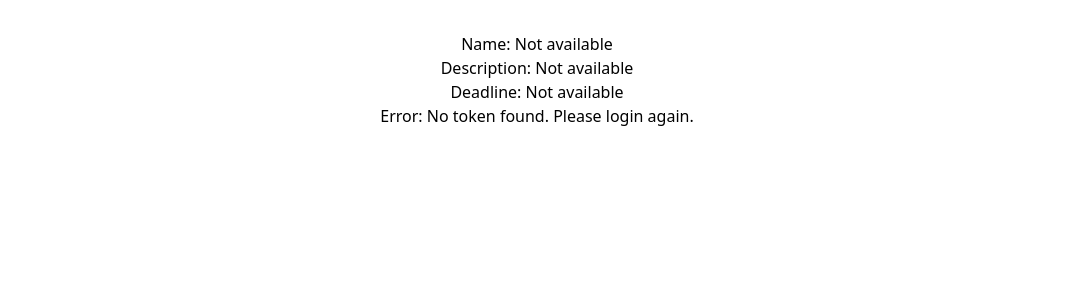
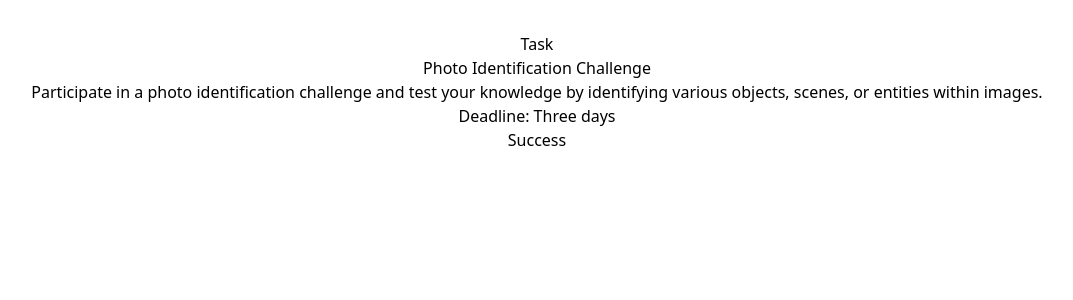
Before and after one commit to Simun234/nature-app, a React (Vite) app in the folder nature-app/: page /dashboard in a window 1280 px wide. Shown: the top 300 px of the page, without its empty margins (103-1176 px from the left). Built offline with nearby package versions, Linux system fonts and the light colour scheme.

Commit message:
write code and delete some f

```diff
--- a/nature-app/src/Components/Dashboard.tsx
+++ b/nature-app/src/Components/Dashboard.tsx
@@ -1,70 +1,62 @@
-import React, { useState, useEffect } from "react";
-import axios from "axios";
+import React, { useState } from "react";
 
-const TaskComponent = () => {
-  const [task, setTask] = useState({
-    name: "",
-    description: "",
-    deadlineForSubmission: "",
-  });
-  const [error, setError] = useState("");
-  const [loading, setLoading] = useState(true); // Set loading to true initially
+interface Task {
+  id: number;
+  title: string;
+  description: string;
+  Deadlineforsubmission: string;
+}
 
-  useEffect(() => {
-    const fetchFirstTask = async () => {
-      try {
-        const apiBaseUrl =
-          "https://nature-app-3fa1c-default-rtdb.firebaseio.com/api";
-        const token = localStorage.getItem("token");
+const tasks: Task[] = [
+  {
+    id: 0,
+    title: "Photo Identification Challenge",
+    description:
+      "Participate in a photo identification challenge and test your knowledge by identifying various objects, scenes, or entities within images.",
+    Deadlineforsubmission: "Three days",
+  },
+  {
+    id: 1,
+    title: "Plant a Tree Campaign",
+    description:
+      "Join our Plant a Tree Campaign and contribute to reforestation efforts by planting trees to combat climate change and preserve our environment.",
+    Deadlineforsubmission: "Five days",
+  },
+  {
+    id: 2,
+    title: "Nature Sounds and Meditation",
+    description:
+      "Immerse yourself in the serenity of nature with our Nature Sounds and Meditation sessions, designed to provide relaxation and inner peace through the soothing sounds of the natural world.",
+    Deadlineforsubmission: "Ten days",
+  },
+];
 
-        // Ensure the token exists before making the request
-        if (!token) {
-          throw new Error("No token found. Please login again.");
-        }
+const TaskList: React.FC<{}> = () => {
+  const [currentTaskIndex, setCurrentTaskIndex] = useState(0);
 
-        const response = await axios.get(`${apiBaseUrl}/get-tasks.php`, {
-          headers: {
-            Authorization: `Bearer ${token}`,
-          },
-        });
+  if (currentTaskIndex < 0 || currentTaskIndex >= tasks.length) {
+    return <div>No tasks available</div>; // Handle this case as needed
+  }
 
-        if (response.data && response.data.length > 0) {
-          setTask(response.data);
-        } else {
-          setError("No task data available.");
-        }
-      } catch (error: any) {
-        // Improved error handling
-        setError(
-          error.response?.data?.message ||
-            error.message ||
-            "An unexpected error occurred."
-        );
-        console.error("Fetch task error:", error);
-      } finally {
-        setLoading(false);
-      }
-    };
+  const currentTask: Task | undefined = tasks[currentTaskIndex];
 
-    fetchFirstTask();
-  }, []);
-
-  const { name, description, deadlineForSubmission } = task;
+  const handleSuccessClick = () => {
+    if (currentTaskIndex < tasks.length - 1) {
+      setCurrentTaskIndex(currentTaskIndex + 1);
+    } else {
+      alert("You've completed all tasks!");
+    }
+  };
 
   return (
     <div>
-      {loading ? (
-        <div>Loading...</div>
-      ) : (
-        <div>
-          <p>Name: {name || "Not available"}</p>
-          <p>Description: {description || "Not available"}</p>
-          <p>Deadline: {deadlineForSubmission || "Not available"}</p>
-          {error && <p>Error: {error}</p>}
-        </div>
-      )}
+      <h1>Task</h1>
+      <h2>{currentTask?.title}</h2>
+      <p>{currentTask?.description}</p>
+      <p>Deadline: {currentTask?.Deadlineforsubmission}</p>
+      <button onClick={handleSuccessClick}>Success</button>
     </div>
   );
 };
 
-export default TaskComponent;
+export default TaskList;
--- a/nature-app/src/LoginSignup/LoginSignup.tsx
+++ b/nature-app/src/LoginSignup/LoginSignup.tsx
@@ -1,18 +1,17 @@
-// Import necessary libraries and components
 import React, { useState, useCallback } from "react";
 import { useNavigate } from "react-router-dom";
 import {
   loginUser,
+  createAccount,
   resetPassword,
-  createAccount,
-  getTasks,
 } from "../Components/apiService";
+import TaskList from "../Components/Dashboard";
+import db from "../firebase";
+import { collection, addDoc } from "firebase/firestore";
 import "../index.css";
 import "../App.css";
-import { Image } from "../image/";
 
 const LoginSignup = () => {
-  // State hooks
   const [username, setUsername] = useState("");
   const [password, setPassword] = useState("");
   const [newPassword, setNewPassword] = useState("");
@@ -21,10 +20,11 @@ const LoginSignup = () => {
   const [showLoginForm, setShowLoginForm] = useState(true);
   const [showResetPasswordForm, setShowResetPasswordForm] = useState(false);
   const [showCreateAccountForm, setShowCreateAccountForm] = useState(false);
+  const [currentTask, setCurrentTask] = useState(null);
+  const [currentTaskIndex, setCurrentTaskIndex] = useState(0);
 
-  const navigate = useNavigate(); // Define navigate function here
+  const navigate = useNavigate();
 
-  // Callbacks for UI logic
   const handleForgotPassword = useCallback(() => {
     setShowLoginForm(false);
     setShowResetPasswordForm(true);
@@ -54,7 +54,6 @@ const LoginSignup = () => {
     clearForm();
   }, []);
 
-  // Function to handle password reset
   const handleResetPassword = async () => {
     if (!username || !newPassword || newPassword !== confirmPassword) {
       setErrorMessage("Please check your inputs");
@@ -71,7 +70,6 @@ const LoginSignup = () => {
     }
   };
 
-  // Function to handle new account creation
   const handleCreateAccount2 = async () => {
     if (!username || !password) {
       setErrorMessage("Username and password are required");
@@ -88,7 +86,6 @@ const LoginSignup = () => {
     }
   };
 
-  // Function to handle user login
   const handleLogin = async () => {
     if (!username || !password) {
       setErrorMessage("Username and password are required");
@@ -96,42 +93,26 @@ const LoginSignup = () => {
     }
 
     try {
-      const data = await loginUser(username, password);
-      console.log("Login data:", data);
+      const loginData = await loginUser(username, password);
+      const userCollection = collection(db, "users");
+      await addDoc(userCollection, { username });
 
-      if (data) {
-        // Successful login
-        localStorage.setItem("token", data.token);
+      // Set the first task as the current task
+      setCurrentTaskIndex(0); // This sets the index to the first task
+      // Assuming TaskList is imported and available here
 
-        try {
-          const tasks = await getTasks();
-          console.log("Tasks:", tasks);
-
-          if (tasks.length > 0) {
-            const navigate = useNavigate();
-            // Use navigate from react-router-dom v6 for navigation
-            navigate("/dashboard");
-          } else {
-            setErrorMessage("No tasks available");
-          }
-        } catch (taskError) {
-          console.error("Error fetching tasks:", taskError);
-          setErrorMessage("Failed to fetch tasks");
-        }
-      } else {
-        setErrorMessage("Login failed: No data received");
-      }
-    } catch (loginError) {
+      navigate("/dashboard"); // Navigate to the dashboard
+    } catch (error) {
       setErrorMessage("Failed to login");
-      console.error("Error logging in:", loginError);
+      console.error("Error logging in:", error);
     }
   };
 
-  // Form submission handler
   const handleSubmit = async (event: any) => {
     event.preventDefault();
     setErrorMessage("");
 
+    try {
       if (showResetPasswordForm) {
         await handleResetPassword();
       } else if (showCreateAccountForm) {
@@ -139,18 +120,19 @@ const LoginSignup = () => {
       } else {
         await handleLogin();
       }
+    } catch (error) {
+      console.error("An error occurred while submitting the form:", error);
+      setErrorMessage("An error occurred. Please try again later.");
+    }
   };
 
-  // JSX for the component
   return (
     <div>
       <div className="flex justify-center items-center h-screen">
-        <img src={Image} alt="Background" className="w-80 h-142" />
         <form
           onSubmit={handleSubmit}
-          className=" absolute top-1/2 left-1/2 w-64 h-110 bg-green-500 opacity-85 transform -translate-x-1/2 -translate-y-1/2"
+          className="absolute top-1/2 left-1/2 w-64 h-110 bg-green-500 opacity-85 transform -translate-x-1/2 -translate-y-1/2"
         >
-          {/* Login Form */}
           {showLoginForm && (
             <>
               <h1 className="font-cursive text-2xl text-black mb-4">
@@ -177,7 +159,6 @@ const LoginSignup = () => {
               <button
                 type="submit"
                 className="btn bg-white opacity-50 w-48 h-10 my-2.5 rounded-full"
-                onClick={handleLogin}
               >
                 Login
               </button>
@@ -207,8 +188,6 @@ const LoginSignup = () => {
               </button>
             </>
           )}
-
-          {/* Reset Password Form */}
           {showResetPasswordForm && (
             <>
               <h1 className="text-2xl font-bold mb-4">Reset Your Password</h1>
@@ -243,8 +222,6 @@ const LoginSignup = () => {
               </button>
             </>
           )}
-
-          {/* Create Account Form */}
           {showCreateAccountForm && (
             <>
               <h1 className="font-[KaushanScript] text-2xl text-black">
@@ -289,3 +266,6 @@ const LoginSignup = () => {
 };
 
 export default LoginSignup;
+function setErrorMessage(arg0: string) {
+  throw new Error("Function not implemented.");
+}
--- a/nature-app/src/firebase.ts
+++ b/nature-app/src/firebase.ts
@@ -1,12 +1,5 @@
 import { initializeApp } from "firebase/app";
-import {
-  getFirestore,
-  collection,
-  getDocs,
-  query,
-  orderBy,
-  limit,
-} from "firebase/firestore/lite";
+import { getFirestore } from "firebase/firestore";
 
 // Your web app's Firebase configuration
 const firebaseConfig = {
@@ -23,16 +16,4 @@ const firebaseConfig = {
 const app = initializeApp(firebaseConfig);
 const db = getFirestore(app);
 
-async function getTasks() {
-  try {
-    const tasksCol = collection(db, "tasks");
-    const tasksQuery = query(tasksCol, orderBy("CreatedAt"), limit(1));
-    const taskSnapshot = await getDocs(tasksQuery);
-    const firstTask = taskSnapshot.docs[0].data();
-    return firstTask;
-  } catch (error) {
-    console.error("Error fetching tasks:", error);
-  }
-}
-
 export default db;
```
Also changed, not shown: nature-app/src/Components/apiService.tsx (+2 -62 lines), nature-app/src/Components/TaskData.ts (added), 2 other files (tests, documents, lock files or other folders). Lines whose indentation alone changed are shown as unchanged.
